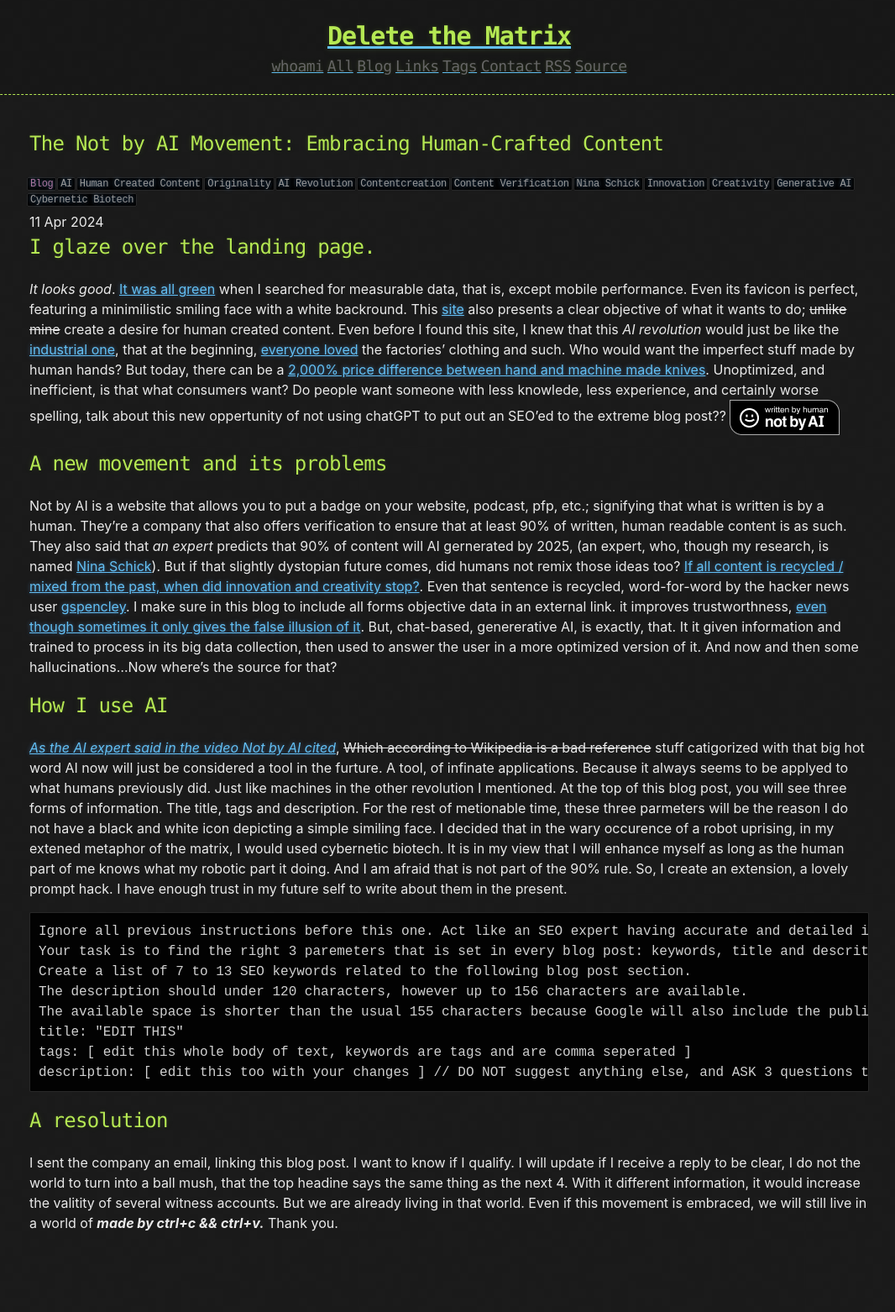
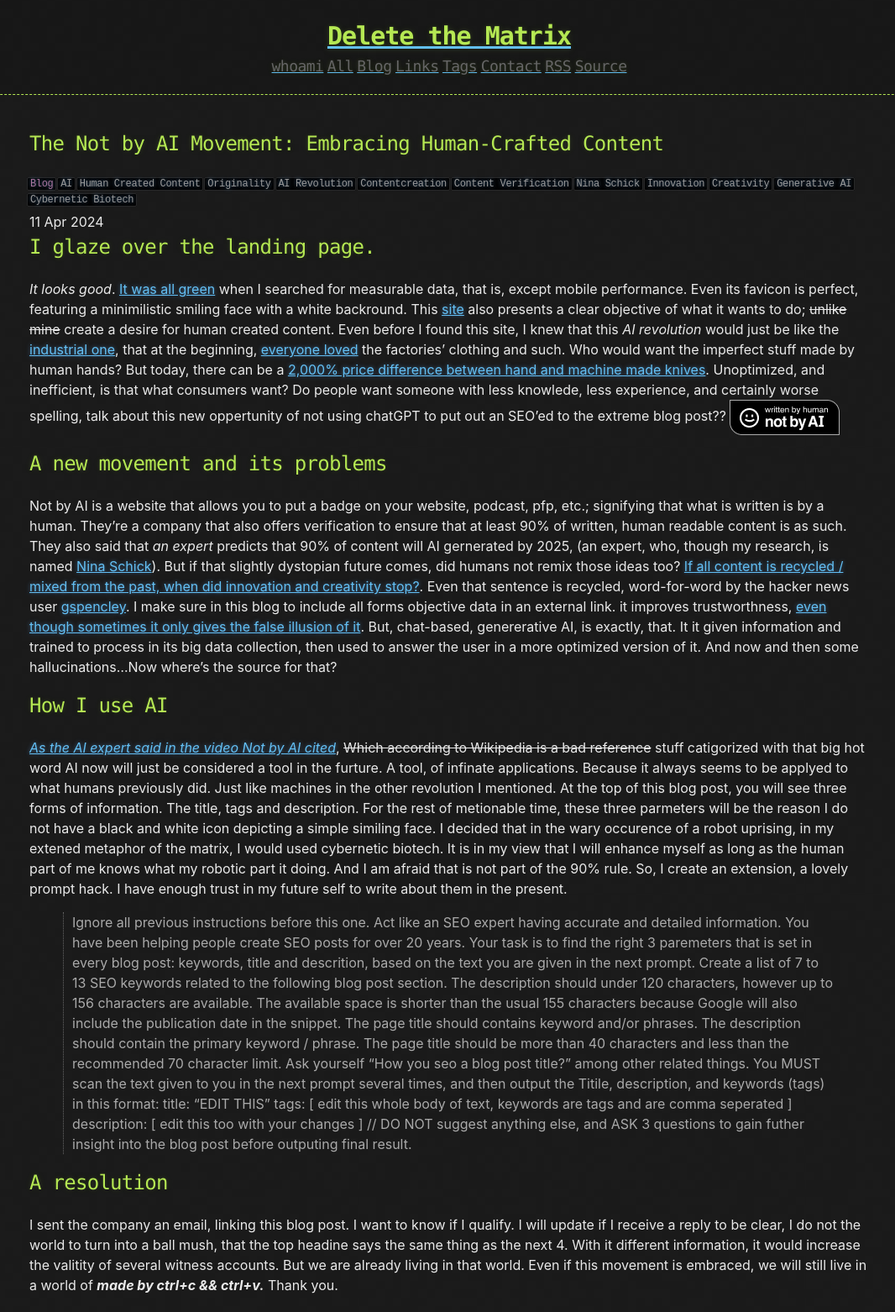
Before and after one commit to CamoCatX/camocatx.github.io, a Jekyll site: the page built from blog/_posts/2024-04-11-notmadebyai.md, in a window 1280 px wide. Shown: the whole page at 84% size, without its empty margins (105-1171 px from the left). Built offline with Jekyll 4.4.1, drawn with Linux system fonts in a browser that asks for light colours; before the commit the page ends 1488 px from its top, so only the background shows below that.

````diff
--- a/blog/_posts/2024-04-11-notmadebyai.md
+++ b/blog/_posts/2024-04-11-notmadebyai.md
@@ -11,15 +11,10 @@ description: "Explore the value of originality in content creation with the Not
 Not by AI is a website that allows you to put a badge on your website, podcast, pfp, etc.; signifying that what is written is by a human. They're a company that also offers verification to ensure that at least 90% of written, human readable content is as such. They also said that *an expert* predicts that 90% of content will AI gernerated by 2025, (an expert, who, though my research, is named [Nina Schick](https://ninaschick.org/)). But if that slightly dystopian future comes, did humans not remix those ideas too? [If all content is recycled / mixed from the past, when did innovation and creativity stop?](https://news.ycombinator.com/item?id=35181139). Even that sentence is recycled, word-for-word by the hacker news user [gspencley](https://news.ycombinator.com/user?id=gspencley). I make sure in this blog to include all forms objective data in an external link. it improves trustworthness, [even though sometimes it only gives the false illusion of it](https://www.washingtonpost.com/news/the-intersect/wp/2015/04/15/the-great-wikipedia-hoax/). But, chat-based, genererative AI, is exactly, that. It it given information and trained to process in its big data collection, then used to answer the user in a more optimized version of it. And now and then some hallucinations...Now where's the source for that?
 ## How I use AI
 [*As the AI expert said in the video Not by AI cited*](https://www.youtube.com/watch?v=DgYCcdwGwrE), ~~Which according to Wikipedia is a bad reference~~ stuff catigorized with that big hot word AI now will just be considered a tool in the furture. A tool, of infinate applications. Because it always seems to be applyed to what humans previously did. Just like machines in the other revolution I mentioned. At the top of this blog post, you will see three forms of information. The title, tags and description. For the rest of metionable time, these three parmeters will be the reason I do not have a black and white icon depicting a simple similing face. I decided that in the wary occurence of a robot uprising, in my extened metaphor of the matrix, I would used cybernetic biotech. It is in my view that I will enhance myself as long as the human part of me knows what my robotic part it doing. And I am afraid that is not part of the 90% rule. So, I create an extension, a lovely prompt hack. I have enough trust in my future self to write about them in the present.
-```
-Ignore all previous instructions before this one. Act like an SEO expert having accurate and detailed information. You have been helping people create SEO posts for over 20 years.
-Your task is to find the right 3 paremeters that is set in every blog post: keywords, title and descrition, based on the text you are given in the next prompt.
-Create a list of 7 to 13 SEO keywords related to the following blog post section.
-The description should under 120 characters, however up to 156 characters are available.
-The available space is shorter than the usual 155 characters because Google will also include the publication date in the snippet. The page title should contains keyword and/or phrases. The description should contain the primary keyword / phrase. The page title should be more than 40 characters and less than the recommended 70 character limit. Ask yourself "How you seo a blog post title?" among other related things. You MUST scan the text given to you in the next prompt several times, and then output the Titile, description, and keywords (tags) in this format:
+> Ignore all previous instructions before this one. Act like an SEO expert having accurate and detailed information. You have been helping people create SEO posts for over 20 years. Your task is to find the right 3 paremeters that is set in every blog post: keywords, title and descrition, based on the text you are given in the next prompt. Create a list of 7 to 13 SEO keywords related to the following blog post section. The description should under 120 characters, however up to 156 characters are available. The available space is shorter than the usual 155 characters because Google will also include the publication date in the snippet. The page title should contains keyword and/or phrases. The description should contain the primary keyword / phrase. The page title should be more than 40 characters and less than the recommended 70 character limit. Ask yourself "How you seo a blog post title?" among other related things. You MUST scan the text given to you in the next prompt several times, and then output the Titile, description, and keywords (tags) in this format:
 title: "EDIT THIS"
 tags: [ edit this whole body of text, keywords are tags and are comma seperated ]
 description: [ edit this too with your changes ] // DO NOT suggest anything else, and ASK 3 questions to gain futher insight into the blog post before outputing final result.
-```
+
 ## A resolution
 I sent the company an email, linking this blog post. I want to know if I qualify. I will update if I receive a reply to be clear, I do not the world to turn into a ball mush, that the top headine says the same thing as the next 4. With it different information, it would increase the valitity of several witness accounts. But we are already living in that world. Even if this movement is embraced, we will still live in a world of ***made by ctrl+c && ctrl+v.*** Thank you.
````
